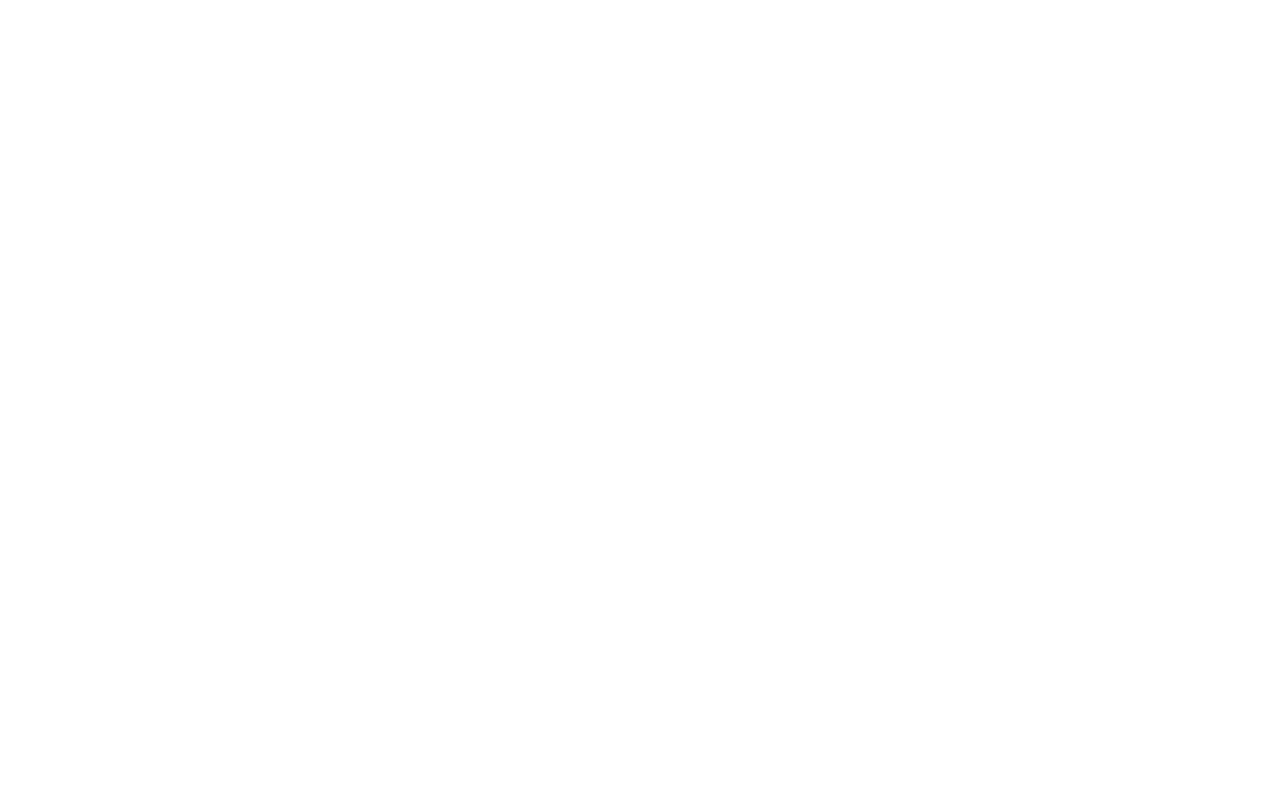
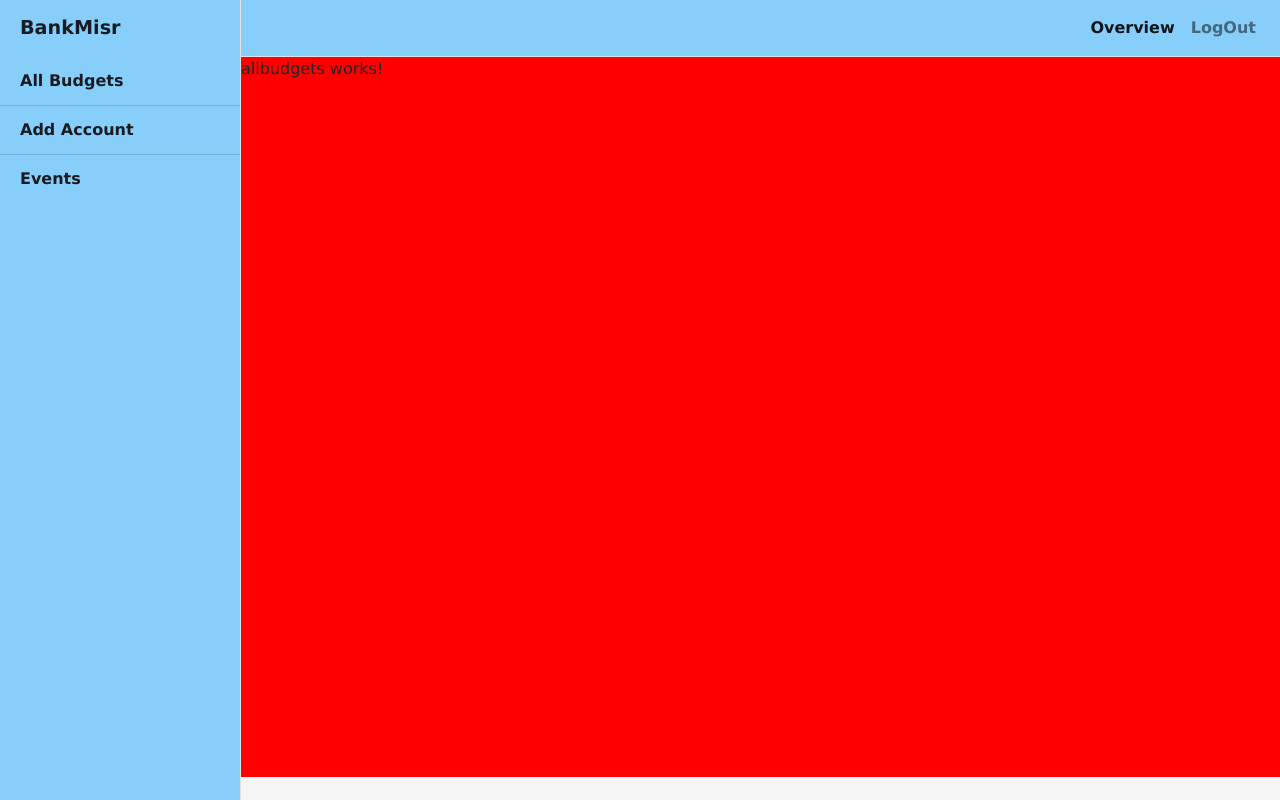
Before and after one commit to XI1936/BankMisr, an Angular app: page /home/allbudgets in a window 1280 px wide. Before the commit this address led to /. Built offline with nearby package versions, Linux system fonts and the light colour scheme.

Commit message:
Routing added in home Module

```diff
--- a/src/app/app-routing.module.ts
+++ b/src/app/app-routing.module.ts
@@ -3,7 +3,10 @@ import { NgModule } from '@angular/core';
 import { Routes, RouterModule } from '@angular/router';
 
 const routes: Routes = [
-  {path:"", component:HomeComponent},
+  {path:"home", component:HomeComponent,
+  loadChildren: () => import('./home/home.module').then(m => m.HomeModule),
+
+},
 ];
 
 @NgModule({
--- a/src/app/app.module.ts
+++ b/src/app/app.module.ts
@@ -1,18 +1,18 @@
+import { HomeModule } from './home/home.module';
 import { BrowserModule } from '@angular/platform-browser';
 import { NgModule } from '@angular/core';
 
 import { AppRoutingModule } from './app-routing.module';
 import { AppComponent } from './app.component';
-import { HomeComponent } from './home/home.component';
 
 @NgModule({
   declarations: [
     AppComponent,
-    HomeComponent
   ],
   imports: [
     BrowserModule,
-    AppRoutingModule
+    AppRoutingModule,
+    HomeModule
   ],
   providers: [],
   bootstrap: [AppComponent]
--- /dev/null
+++ b/src/app/home/allbudgets/allbudgets.component.css
@@ -0,0 +1,8 @@
+*{
+    margin: 0;
+    padding: 0;
+}
+body{
+    height: 90vh;
+    background-color: red;
+}
--- /dev/null
+++ b/src/app/home/allbudgets/allbudgets.component.html
@@ -0,0 +1,4 @@
+<body>
+
+    <p>allbudgets works!</p>
+</body>
--- /dev/null
+++ b/src/app/home/allbudgets/allbudgets.component.ts
@@ -0,0 +1,15 @@
+import { Component, OnInit } from '@angular/core';
+
+@Component({
+  selector: 'app-allbudgets',
+  templateUrl: './allbudgets.component.html',
+  styleUrls: ['./allbudgets.component.css']
+})
+export class AllbudgetsComponent implements OnInit {
+
+  constructor() { }
+
+  ngOnInit(): void {
+  }
+
+}
--- /dev/null
+++ b/src/app/home/home-routing.module.ts
@@ -0,0 +1,28 @@
+import { AllbudgetsComponent } from './allbudgets/allbudgets.component';
+import { NgModule } from '@angular/core';
+import { Routes, RouterModule } from '@angular/router';
+import { HomeComponent } from './home.component';
+import { CommonModule } from '@angular/common';
+const homeRoutes: Routes = [
+  {
+    path: 'home',
+    component: HomeComponent,
+    children: [
+      {
+        path: 'allbudgets',
+        component: AllbudgetsComponent
+      },
+      { path: '', redirectTo: 'home', pathMatch: 'full' }
+    ]
+  }
+];
+
+@NgModule({
+  imports: [RouterModule.forChild(homeRoutes), CommonModule,],
+  declarations: [
+    HomeComponent,
+  ],
+  exports: [RouterModule],
+  providers: []
+})
+export class HomeRoutingModule {}
--- a/src/app/home/home.component.html
+++ b/src/app/home/home.component.html
@@ -4,9 +4,9 @@
     <div class="bg-light border-right" id="sidebar-wrapper">
       <div class="sidebar-heading">BankMisr </div>
       <div class="list-group list-group-flush">
-        <a href="#" class="list-group-item list-group-item-action bg-light"> All Budgets</a>
-        <a href="#" class="list-group-item list-group-item-action bg-light">Add Account</a>
-        <a href="#" class="list-group-item list-group-item-action bg-light">Events</a>
+        <a class="list-group-item list-group-item-action bg-light" (click)="changeSideNav()"> All Budgets</a>
+        <a routerLink="allbudgets"  class="list-group-item list-group-item-action bg-light">Add Account</a>
+        <a routerLink="home" class="list-group-item list-group-item-action bg-light">Events</a>
       </div>
     </div>
     <!-- /#sidebar-wrapper -->
@@ -28,11 +28,11 @@
         </div>
       </nav>
 
-      <div class="container-fluid">
+      <!-- <div  *ngIf="isAllBuget">
+        <app-allbudgets></app-allbudgets>
 
-        <p>Main content</p>
-
-      </div>
+      </div> -->
+      <router-outlet></router-outlet>
     </div>
     <!-- /#page-content-wrapper -->
 
--- a/src/app/home/home.component.ts
+++ b/src/app/home/home.component.ts
@@ -1,3 +1,4 @@
+import { typeWithParameters } from '@angular/compiler/src/render3/util';
 import { Component, OnInit } from '@angular/core';
 
 @Component({
@@ -6,10 +7,14 @@ import { Component, OnInit } from '@angular/core';
   styleUrls: ['./home.component.css']
 })
 export class HomeComponent implements OnInit {
-
+  isAllBuget:boolean = false;
   constructor() { }
 
   ngOnInit(): void {
   }
 
+  changeSideNav(){
+    this.isAllBuget=!this.isAllBuget;
+  }
+
 }
```
Also changed, not shown: src/app/home/home.module.ts (added, +13 -0 lines), 1 other file (tests, documents, lock files or other folders).
